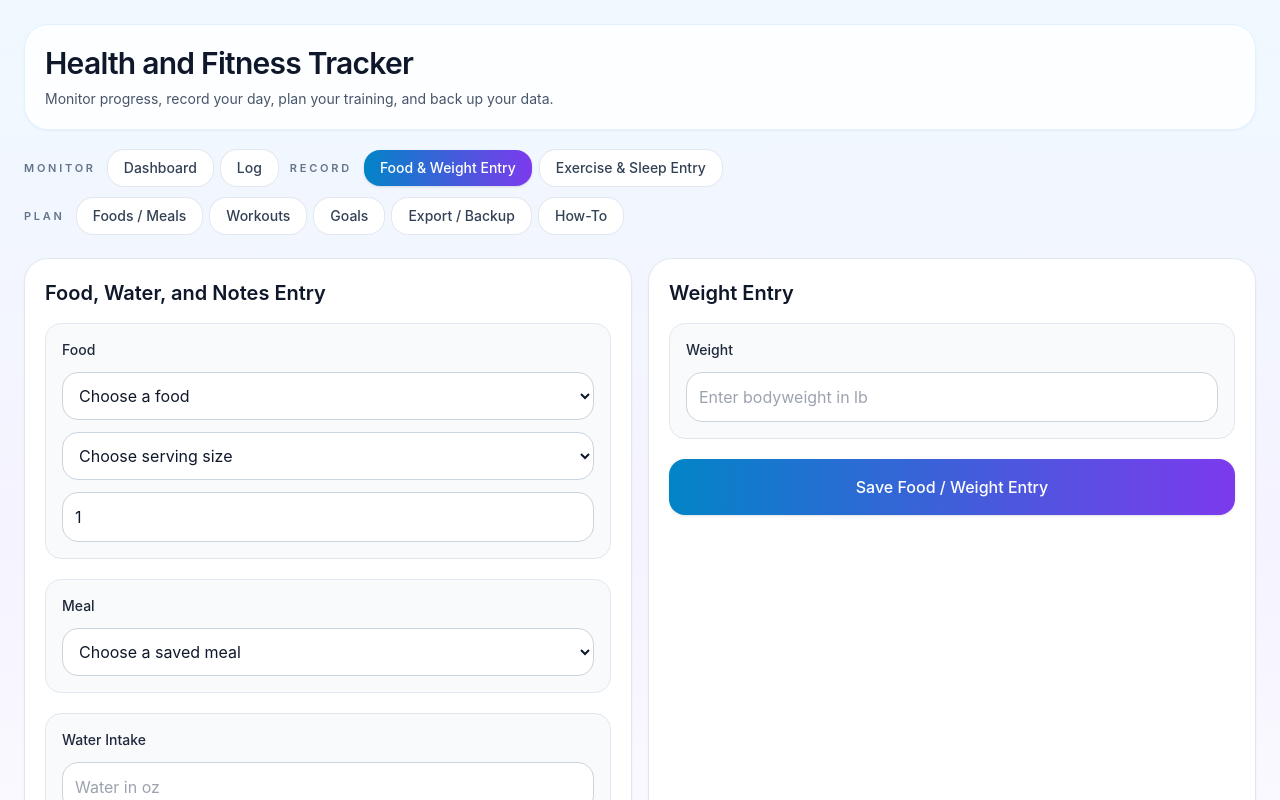
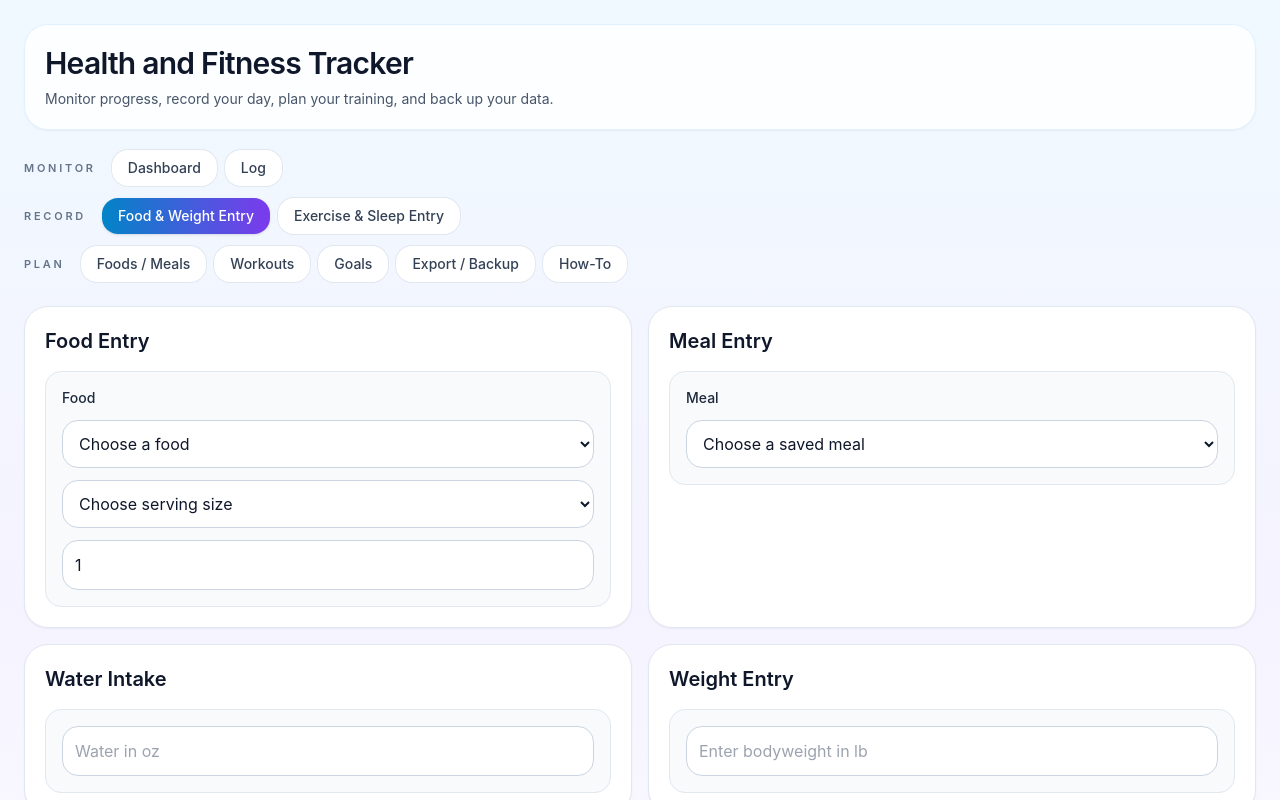
Before and after one commit to justageek4u/health-fitness-tracker, a React (Vite) app: page / in a window 1280 px wide. Both pictures are taken after a click on the button "Food & Weight Entry". Shown: the top 800 px of the page. Built offline with nearby package versions, Linux system fonts and the light colour scheme.

Commit message:
Refactor tab layout and entry sections
Refactor layout for tab buttons and improve structure of food and weight entry sections.

```diff
--- a/src/App.jsx
+++ b/src/App.jsx
@@ -485,25 +485,33 @@ export default function HealthFitnessTracker() {
           </div>
         </div>
 
-        <div className="mb-6 hidden md:flex md:flex-wrap md:items-start md:gap-3">
+        <div className="mb-6 hidden md:flex md:flex-col md:gap-3">
   <div className="flex flex-wrap items-center gap-2">
-            <span className="mr-1 text-[11px] font-semibold uppercase tracking-[0.25em] text-slate-500">Monitor</span>
+    <span className="mr-2 text-[11px] font-semibold uppercase tracking-[0.25em] text-slate-500">
+      Monitor
+    </span>
     {monitorTabs.map(([key, label]) => (
       <DesktopTabButton key={key} active={activeTab === key} onClick={() => goToTab(key)}>
         {label}
       </DesktopTabButton>
     ))}
   </div>
+
   <div className="flex flex-wrap items-center gap-2">
-            <span className="mr-1 text-[11px] font-semibold uppercase tracking-[0.25em] text-slate-500">Record</span>
+    <span className="mr-2 text-[11px] font-semibold uppercase tracking-[0.25em] text-slate-500">
+      Record
+    </span>
     {recordTabs.map(([key, label]) => (
       <DesktopTabButton key={key} active={activeTab === key} onClick={() => goToTab(key)}>
         {label}
       </DesktopTabButton>
     ))}
   </div>
+
   <div className="flex flex-wrap items-center gap-2">
-            <span className="mr-1 text-[11px] font-semibold uppercase tracking-[0.25em] text-slate-500">Plan</span>
+    <span className="mr-2 text-[11px] font-semibold uppercase tracking-[0.25em] text-slate-500">
+      Plan
+    </span>
     {planTabs.map(([key, label]) => (
       <DesktopTabButton key={key} active={activeTab === key} onClick={() => goToTab(key)}>
         {label}
@@ -689,9 +697,9 @@ export default function HealthFitnessTracker() {
   </div>
 )}
         {activeTab === "foodWeightEntry" && (
+  <div className="space-y-4">
     <div className="grid gap-4 xl:grid-cols-2">
-    <AppSection title="Food, Water, and Notes Entry">
-      <div className="space-y-5">
+      <AppSection title="Food Entry">
         <div className="space-y-3 rounded-2xl border border-slate-200 bg-slate-50 p-4">
           <div className="text-sm font-medium text-slate-800">Food</div>
           <select
@@ -730,7 +738,9 @@ export default function HealthFitnessTracker() {
             placeholder="Quantity"
           />
         </div>
+      </AppSection>
 
+      <AppSection title="Meal Entry">
         <div className="space-y-3 rounded-2xl border border-slate-200 bg-slate-50 p-4">
           <div className="text-sm font-medium text-slate-800">Meal</div>
           <select
@@ -746,9 +756,12 @@ export default function HealthFitnessTracker() {
             ))}
           </select>
         </div>
+      </AppSection>
+    </div>
 
+    <div className="grid gap-4 xl:grid-cols-2">
+      <AppSection title="Water Intake">
         <div className="space-y-3 rounded-2xl border border-slate-200 bg-slate-50 p-4">
-          <div className="text-sm font-medium text-slate-800">Water Intake</div>
           <input
             type="number"
             value={waterAmount}
@@ -757,32 +770,33 @@ export default function HealthFitnessTracker() {
             placeholder="Water in oz"
           />
         </div>
-
-        <div className="space-y-3 rounded-2xl border border-slate-200 bg-slate-50 p-4">
-          <div className="text-sm font-medium text-slate-800">Notes Through the Day</div>
-          <textarea
-            value={dailyNote}
-            onChange={(e) => setDailyNote(e.target.value)}
-            className="min-h-[110px] w-full rounded-2xl border border-slate-300 p-3"
-            placeholder="Energy level, soreness, sickness, stress, appetite, etc."
-          />
-        </div>
-      </div>
       </AppSection>
 
       <AppSection title="Weight Entry">
-      <div className="space-y-5">
-        <div className="rounded-2xl border border-slate-200 bg-slate-50 p-4">
-          <div className="text-sm font-medium text-slate-800">Weight</div>
+        <div className="space-y-3 rounded-2xl border border-slate-200 bg-slate-50 p-4">
           <input
             type="number"
             value={weightValue}
             onChange={(e) => setWeightValue(e.target.value)}
             placeholder="Enter bodyweight in lb"
-            className="mt-3 w-full rounded-2xl border border-slate-300 px-3 py-3"
+            className="w-full rounded-2xl border border-slate-300 px-3 py-3"
           />
         </div>
+      </AppSection>
+    </div>
 
+    <AppSection title="Notes Through the Day">
+      <div className="rounded-2xl border border-slate-200 bg-slate-50 p-4">
+        <textarea
+          value={dailyNote}
+          onChange={(e) => setDailyNote(e.target.value)}
+          className="min-h-[140px] w-full rounded-2xl border border-slate-300 p-3"
+          placeholder="Energy level, soreness, sickness, stress, appetite, etc."
+        />
+      </div>
+    </AppSection>
+
+    <div>
       <button
         onClick={saveFoodWeightEntry}
         className="w-full rounded-2xl bg-gradient-to-r from-sky-600 to-violet-600 px-4 py-4 text-base font-medium text-white shadow hover:opacity-95"
@@ -790,7 +804,6 @@ export default function HealthFitnessTracker() {
         Save Food / Weight Entry
       </button>
     </div>
-    </AppSection>
   </div>
 )}
         {activeTab === "exerciseSleepEntry" && <PlaceholderPanel title="Exercise & Sleep Entry" description="Next section to implement: whole-workout entry screen, workout notes, and previous-night sleep entry/edit." />}
```
Lines whose indentation alone changed are shown as unchanged.
